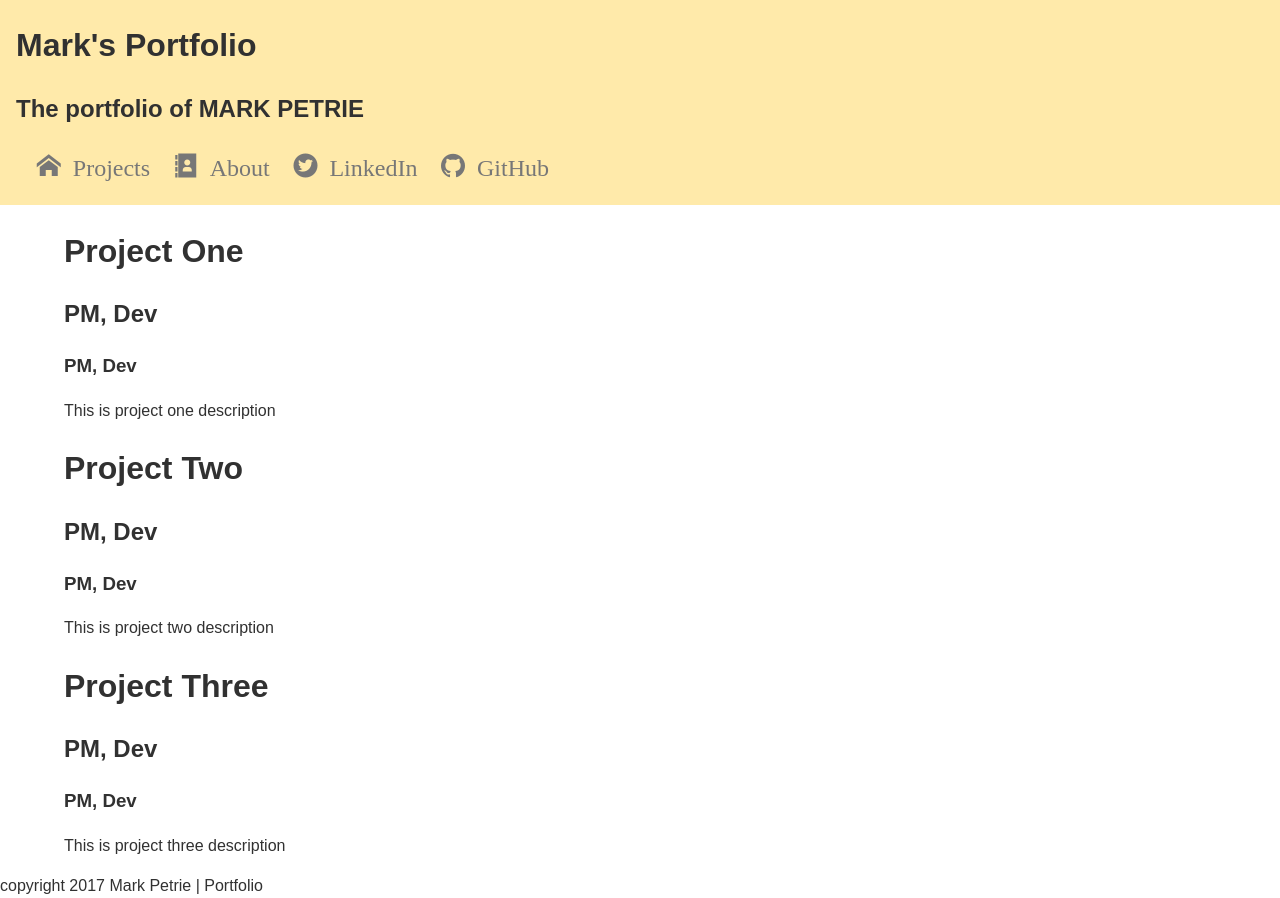
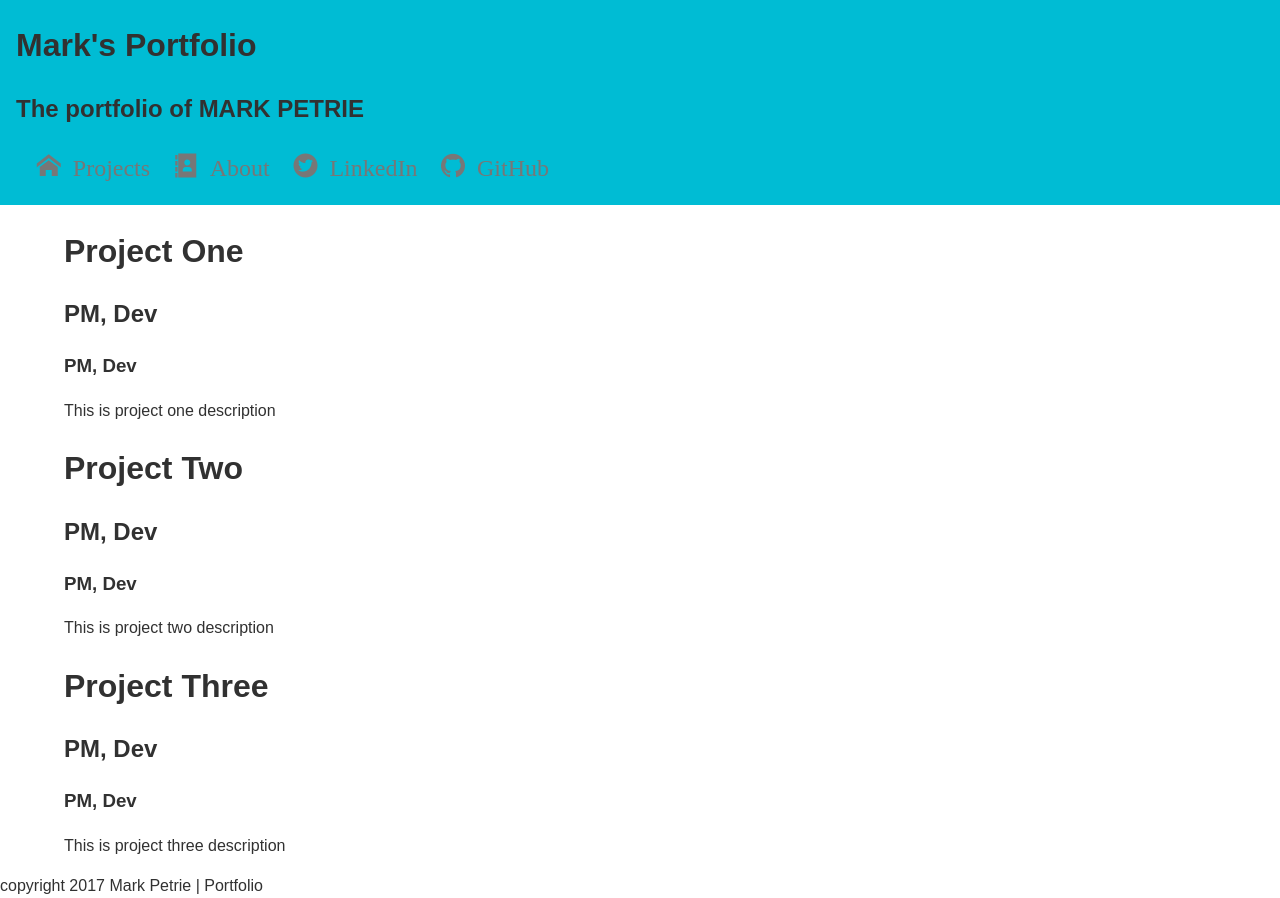
Before and after one commit to markpetrie/portfolio-labs, a plain HTML site: page index.html in a window 1280 px wide. Drawn offline with nearby package versions, Linux system fonts and the light colour scheme; files whose address does not match are found by name.

Commit message:
Update main nav background color and icon colors

```diff
--- a/styles/icons.css
+++ b/styles/icons.css
@@ -17,6 +17,7 @@
 	font-variant: normal;
 	text-transform: none;
 	line-height: 1;
+	color: #5e4238;
 
 	/* Better Font Rendering =========== */
 	-webkit-font-smoothing: antialiased;
--- a/styles/modules.css
+++ b/styles/modules.css
@@ -1,5 +1,5 @@
 .site-header {
-  background: #FFEAAA;
+  background: #00bcd4;
 }
 
 .heading-group-h1 {
```
